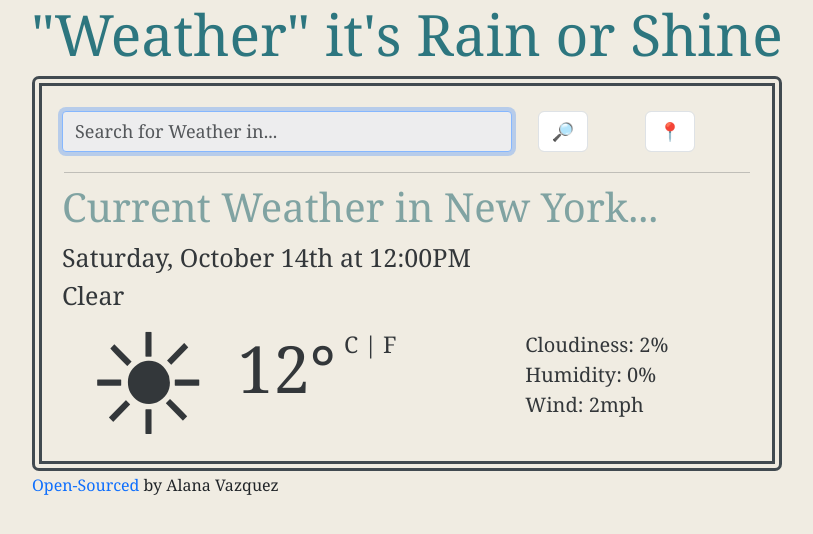
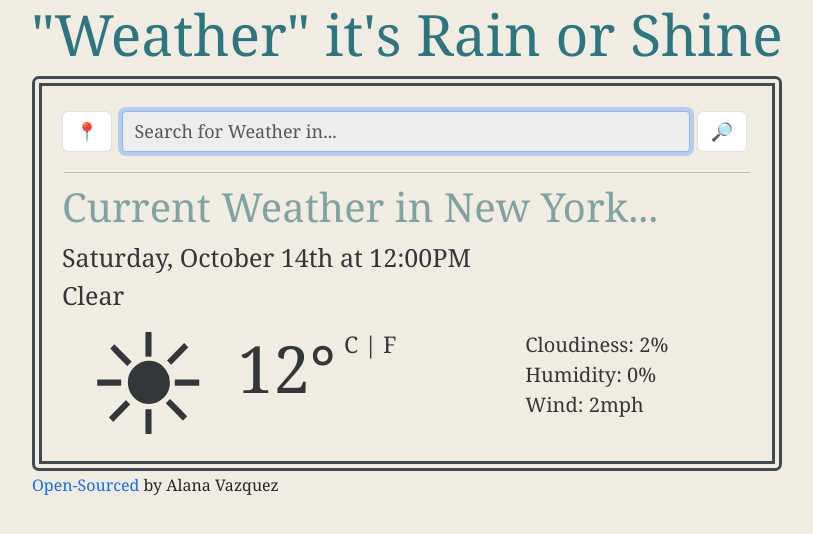
Before and after one commit to alanarv99/VanillaWeatherApp, a plain HTML site: page index.html in a window 1280 px wide. Shown: the whole page, without its empty margins (233-1046 px from the left). Drawn offline with nearby package versions, Linux system fonts and the light colour scheme.

Commit message:
Fixed button search bar proportions

```diff
--- a/index.html
+++ b/index.html
@@ -16,8 +16,18 @@
     <h1>"Weather" it's Rain or Shine</h1>
     <div class="weatherWrapper">
       <div class="weatherContainer container">
-        <form class="row rowOne" id="searchCityForm">
-          <div class="col-8">
+        <form class="row rowOne" id="yourSpot">
+          <div class="col-1">
+            <input
+              title="Current Location"
+              type="submit"
+              value="📍"
+              id="currentLocation"
+              class="form-control"
+            />
+          </div>
+          <form id="searchCityForm">
+            <div class="col-9">
               <input
                 type="text"
                 placeholder="Search for Weather in..."
@@ -26,7 +36,7 @@
                 class="form-control"
               />
             </div>
-          <div class="col-2">
+            <div class="col-1">
               <input
                 type="submit"
                 title="Search"
@@ -35,16 +45,9 @@
                 class="form-control"
               />
             </div>
-          <form class="col-1" id="yourSpot">
-            <input
-              title="Current Location"
-              type="submit"
-              value="📍"
-              id="currentLocation"
-              class="form-control"
-            />
           </form>
         </form>
+
         <div>
           <hr class="horizontalLine" />
         </div>
--- a/src/style.css
+++ b/src/style.css
@@ -23,7 +23,7 @@ h1 {
   margin: 0;
 }
 #searchBar {
-  width: 450px;
+  width: 568px;
   background: #ededee;
   font-size: large;
   border-radius: 4px;
@@ -33,6 +33,8 @@ h1 {
   width: 50px;
   font-size: large;
   margin: 0;
+  position: relative;
+  left: 40px;
 }
 
 .horizontalLine {
```
Lines whose indentation alone changed are shown as unchanged.
